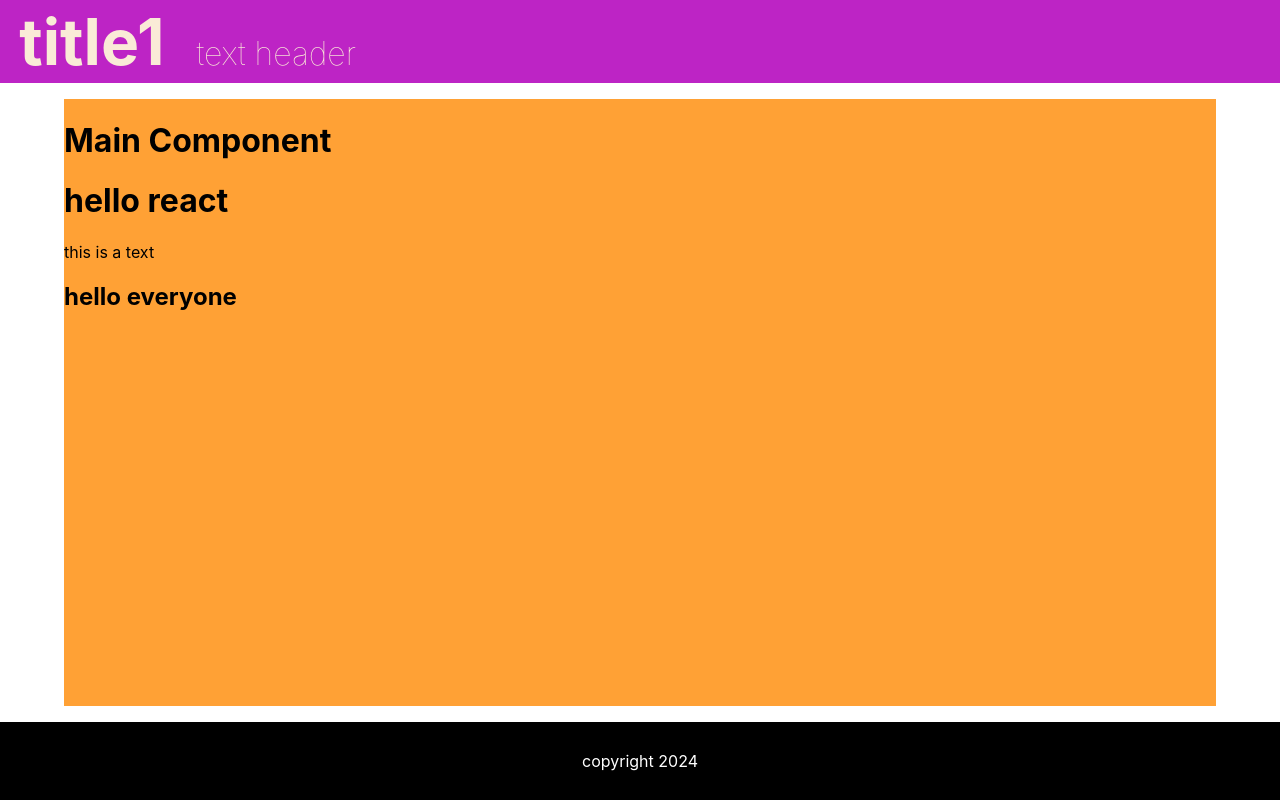
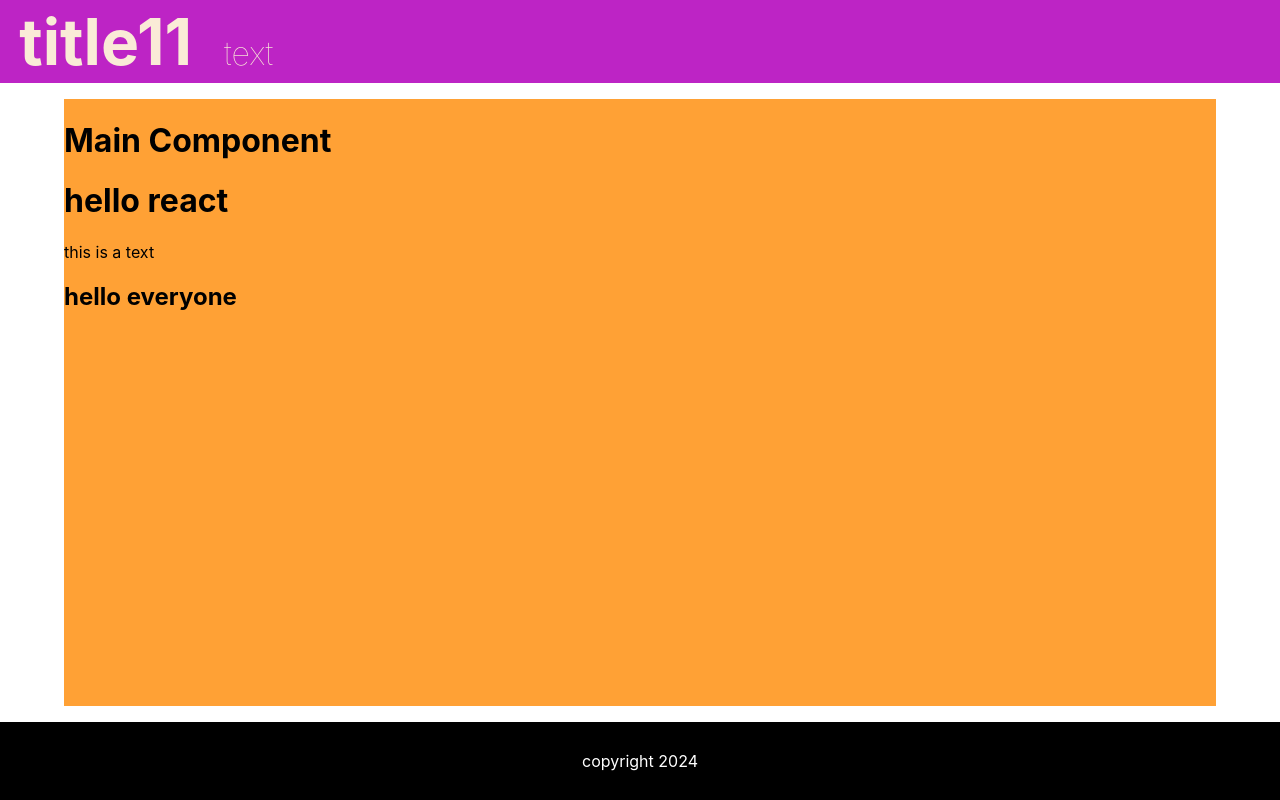
Before and after one commit to salemBahri/MyReactJS, a React (Create React App) app: page / in a window 1280 px wide. Built offline with nearby package versions, Linux system fonts and the light colour scheme.

Commit message:
default value

```diff
--- a/src/App.js
+++ b/src/App.js
@@ -7,7 +7,7 @@ import Footer from './Footer';
 function App() {
   return (
     <>
-    <Header title="title1" text="text header" />
+    <Header text="text" />
     <Main />
     <Footer />
 
--- a/src/Header.jsx
+++ b/src/Header.jsx
@@ -7,4 +7,10 @@ export default function Header(props){
         </header>
 
     )
+};
+
+//default value
+Header.defaultProps={
+    title:"title11",
+    text:"this is my text"
 }
```
